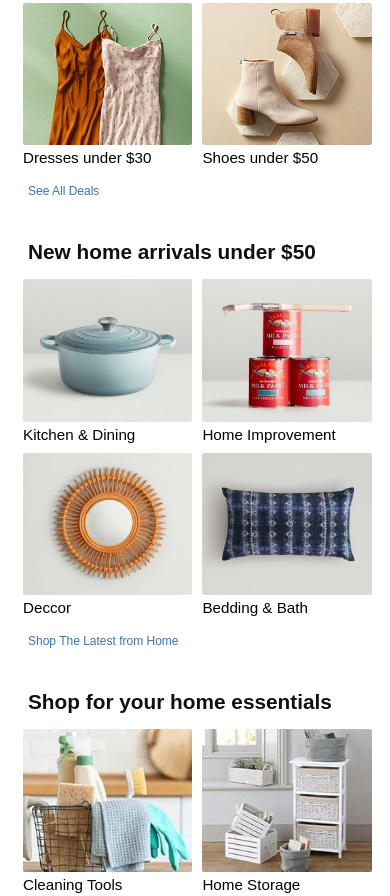
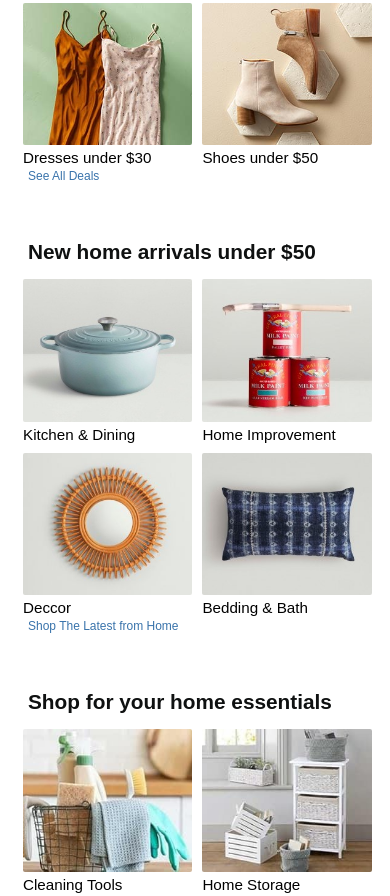
Before and after one commit to abdulhadikhan297854/Amazon-Clone-Website, a plain HTML site: page index.html in a window 390 px wide. Shown: the part 1193-2089 px from the top of the page. Drawn offline with Linux system fonts and the light colour scheme.

Commit message:
change margins

```diff
--- a/style.css
+++ b/style.css
@@ -638,11 +638,11 @@ footer .start-footer:hover {
     margin-bottom: 1px;
   }
   .product-container4 .link {
-    margin-top: 70px;
+    margin-top: 55px;
     margin-left: 10px;
   }
   .product-container4 .margin-top {
-    margin-top: 70px;
+    margin-top: 55px;
     margin-left: 10px;
   }
   .product-container4 h2 {
```
